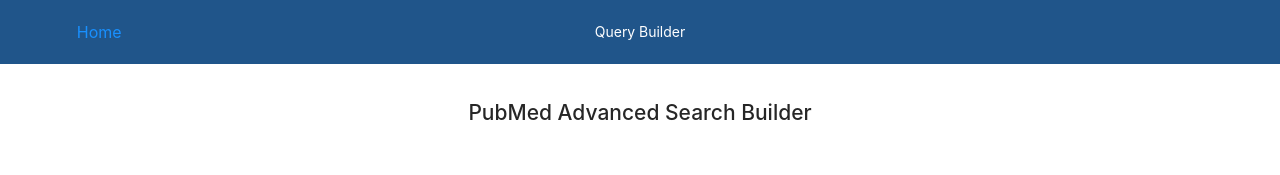
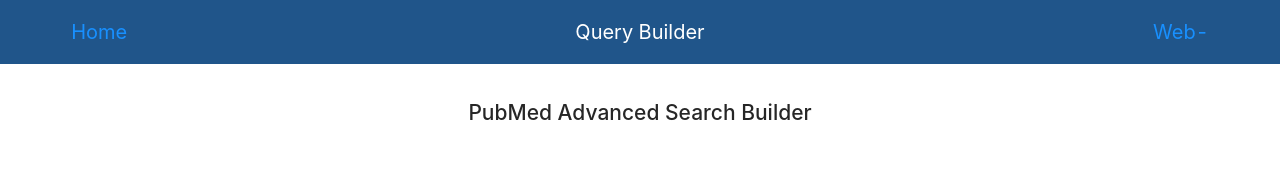
Before and after one commit to asmh1989/vue-eutils, a Vue app: page / in a window 1280 px wide. Shown: the top 175 px of the page. Built offline with nearby package versions, Linux system fonts and the light colour scheme.

Commit message:
更新了App.vue和QueryView.vue文件中的样式和函数，添加了自动GPT问题的弹窗和相关函数。

```diff
--- a/src/App.vue
+++ b/src/App.vue
@@ -12,12 +12,12 @@
         <div>
           <a-row>
             <a-col :span="2">
-              <RouterLink to="/" style="font-size: 16px; padding: 1rem"
-                >Home</RouterLink
-              >
+              <RouterLink to="/" class="text">Home</RouterLink>
             </a-col>
-            <a-col :span="20"> {{ page.title }} </a-col>
-            <a-col :span="2" />
+            <a-col :span="20" class="text"> {{ page.title }} </a-col>
+            <a-col :span="2">
+              <a href="http://192.168.2.212:5432" target="_blank" class="text">Web-ChatGPT</a>
+            </a-col>
           </a-row>
         </div>
       </a-layout-header>
@@ -34,6 +34,12 @@
   display: flex;
   width: 100%;
   text-align: center;
+}
+
+.text {
+  font-size: 20px;
+  /* padding: 1rem; */
+  /* color: aliceblue; */
 }
 
 .header-home {
--- a/src/views/QueryView.vue
+++ b/src/views/QueryView.vue
@@ -89,7 +89,6 @@
   } else if (query_text.value != prev_query) {
     router.replace(`/pubmed/${encodeURIComponent(query_text.value)}`);
     getData();
-
   }
 }
 
@@ -120,7 +119,6 @@
         res_error.value = json.error.msg;
       }
     }
-
   } catch (e) {
     console.log("getdata error = ", e);
     loading.value = false;
@@ -129,7 +127,7 @@
 }
 
 async function getChatData() {
-  console.log('getChatData...');
+  console.log("getChatData...");
 
   if (gpt_question.value.length < 2) {
     message.info("please input quest first!");
@@ -140,15 +138,16 @@
 
   try {
     let formData = new FormData();
-    formData.append('query', query_text.value);
-    formData.append('question', gpt_question.value.toString());
-    formData.append('page_size', "20");
+    formData.append("query", query_text.value);
+    formData.append("question", gpt_question.value.toString());
+    formData.append("page_size", "1");
 
     let res = await fetch(
-      `${APISettings.baseURL}/api/openai/summary_with_query`, {
-      body: formData,
-      method: "post"
-    }
+      `${APISettings.baseURL}/api/openai/summary_with_query`,
+      {
+        body: formData,
+        method: "post",
+      }
     );
 
     if (res.status == 200) {
@@ -166,7 +165,6 @@
         message.warn(json.error.msg);
       }
     }
-
   } catch (e) {
     console.log("getChatData error = ", e);
   } finally {
@@ -175,17 +173,17 @@
 }
 
 function handleChat() {
-  getChatData()
+  getChatData();
 }
 
 function handleChatCancel() {
   if (!gpt_loading.value) {
-    gpt_visible.value = false
+    gpt_visible.value = false;
   }
 }
 
 function showGptDialog() {
-  gpt_visible.value = true
+  gpt_visible.value = true;
 }
 
 onMounted(() => {
@@ -207,10 +205,13 @@
 <template>
   <!-- // header -->
   <div class="background1">
-
     <a-modal v-model:visible="gpt_visible" title="Auto GPT Question">
       <a-textarea v-model:value="gpt_question" placeholder="eg: what is the relation between FXR and NLRP3" :rows="4"
         allowClear />
+      <div v-if="gpt_loading" style="margin-top: 10px">
+        <h3>Please wait patiently for 3-5 minutes!!</h3>
+        <h3>DO NOT CLOSE THE PAGE!!</h3>
+      </div>
       <template #footer>
         <a-button key="back" @click="handleChatCancel">Cancel</a-button>
         <a-button key="submit" type="primary" :loading="gpt_loading" @click="handleChat">Submit</a-button>
```
